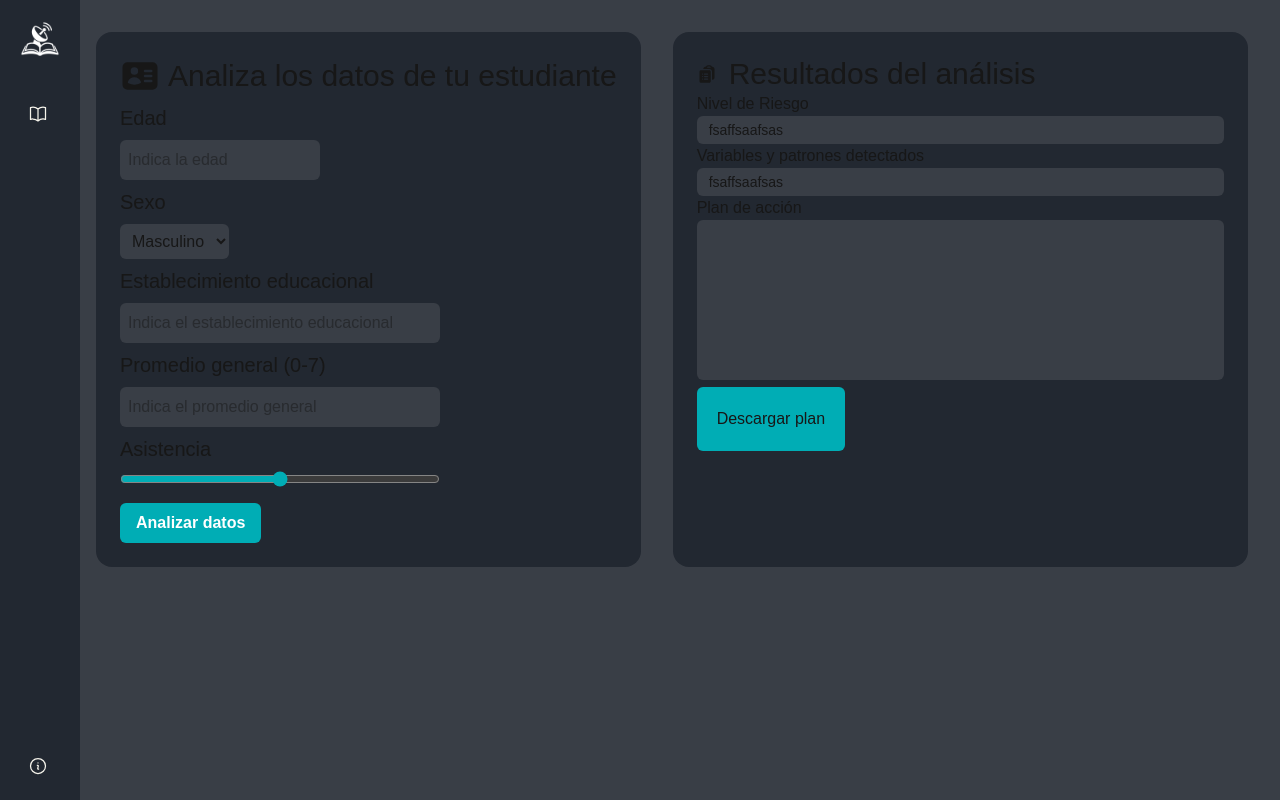
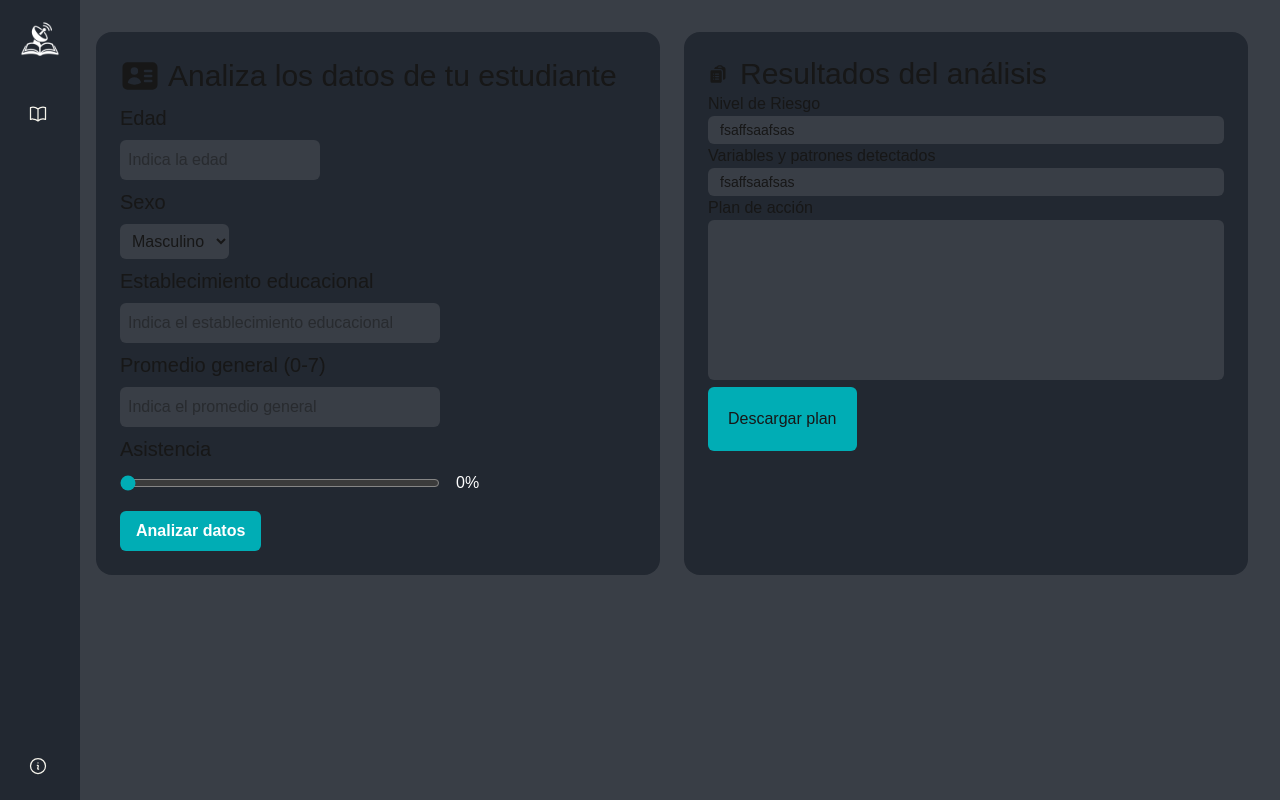
Before and after one commit to viccmoor/eduradar, a Next.js app: page /dashboard in a window 1280 px wide. Built offline with nearby package versions, Linux system fonts and the light colour scheme.

Commit message:
Modify flex

```diff
--- a/src/app/dashboard/page.tsx
+++ b/src/app/dashboard/page.tsx
@@ -3,7 +3,6 @@
 import { useState } from "react";
 import Sidebar from "@/components/Sidebar";
 import CustomForm from "@/components/CustomForm";
-import ResultsView from "@/components/ResultsView";
 
 export default function Page() {
   const [isOpen, setIsOpen] = useState(false);
@@ -13,9 +12,8 @@ export default function Page() {
       <Sidebar isOpen={isOpen} toggle={() => setIsOpen(!isOpen)} />
 
       <main className="flex-1 ml-16 p-8" style={{ marginLeft: isOpen ? "16rem" : "4rem" }}>
-        <div className="flex gap-8">
+        <div className="flex-1">
           <CustomForm />
-          <ResultsView />
         </div>
       </main>
     </div>
--- a/src/components/CustomForm.tsx
+++ b/src/components/CustomForm.tsx
@@ -3,9 +3,11 @@
 import Form from "next/form";
 import React, { useState } from "react";
 import { IdentificationIcon } from "@heroicons/react/24/solid";
+import ResultsView from "@/components/ResultsView";
 
 export default function CustomForm() {
     const [selectedOption, setSelectedOption] = useState("");
+    const [attendanceValue, setAttendanceValue] = useState(0);
     const options = [
         { label: "Masculino", value: "male" },
         { label: "Femenino", value: "female" },
@@ -17,12 +19,17 @@ export default function CustomForm() {
         setSelectedOption(event.target.value);
     };
 
+    const handleAttendanceChange = (event: React.ChangeEvent<HTMLInputElement>) => {
+        setAttendanceValue(Number(event.target.value));
+    };
+
     const handleSubmit = (event: React.FormEvent<HTMLFormElement>) => {
         console.log("Opción elegida:", selectedOption);
     };
 
     return (
-        <div className="bg-[#222831] p-6 rounded-2xl">
+        <div className="flex gap-6">
+            <div className="flex-1 bg-[#222831] p-6 rounded-2xl">
                 <div className="flex gap-2 items-center text-3xl">
                     <IdentificationIcon className="w-10" />
                     <span>Analiza los datos de tu estudiante</span>
@@ -43,7 +50,18 @@ export default function CustomForm() {
                     <h3 className="text-xl mt-2 mb-2">Promedio general (0-7)</h3>
                     <input name="generalAvg" placeholder="Indica el promedio general" className="bg-[#393E46] rounded-md p-2 w-80" type="number" min="0" max="7" step="0.1" required />
                     <h3 className="text-xl mt-2 mb-2">Asistencia</h3>
-                <input name="attendance" type="range" className="accent-[#00ADB5] w-80 block" required/>
+                    <div className="flex items-center gap-4">
+                        <input
+                            name="attendance"
+                            type="range"
+                            className="accent-[#00ADB5] w-80"
+                            min={0}
+                            max={100}
+                            value={attendanceValue}
+                            onChange={handleAttendanceChange}
+                        />
+                        <span className="text-white w-12">{attendanceValue}%</span>
+                    </div>
                     <button
                         type="submit"
                         className="mt-4 bg-[#00ADB5] hover:bg-[#08c2cb] text-white px-4 py-2 rounded-md font-semibold transition-all"
@@ -52,5 +70,7 @@ export default function CustomForm() {
                     </button>
                 </Form>
             </div>
+            <ResultsView />
+        </div>
     )
 }
```
Lines whose indentation alone changed are shown as unchanged.
